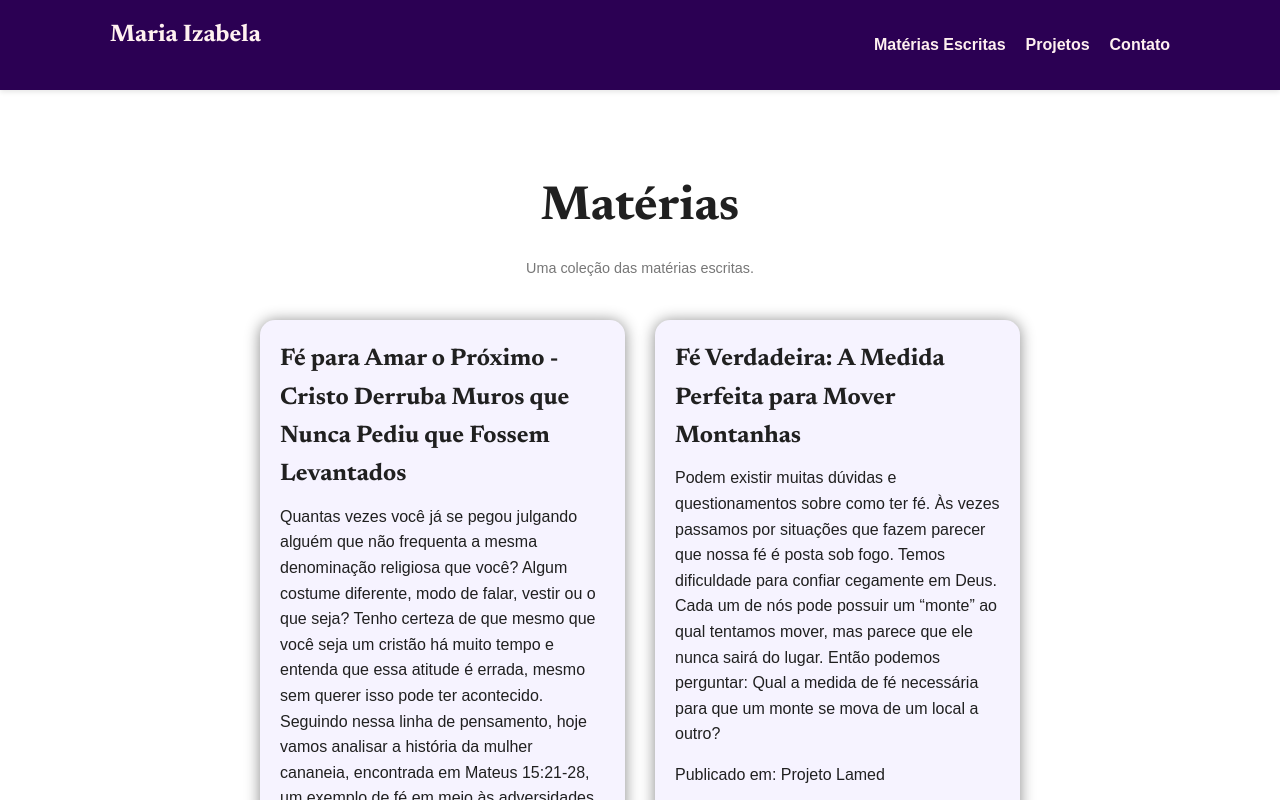
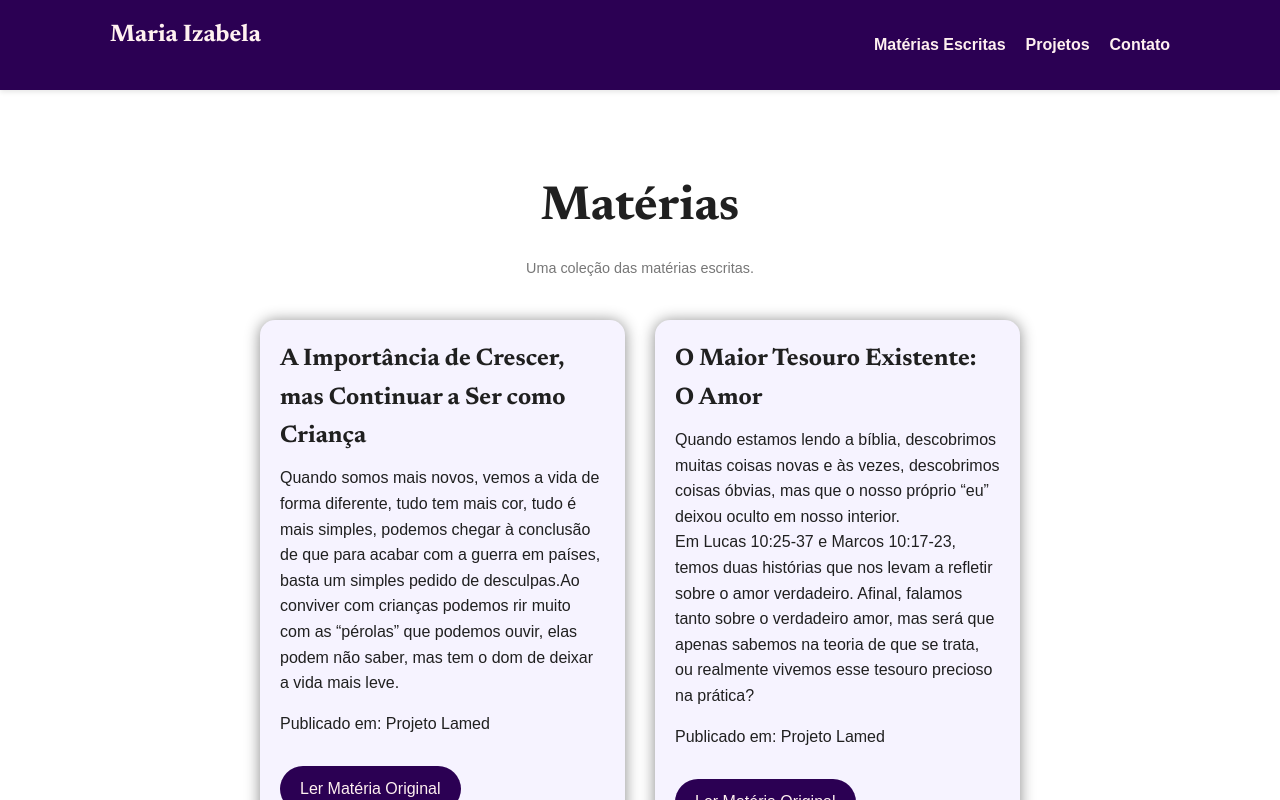
Before and after one commit to mat-dgruber/jornalismo-Angular, an Angular app: page /artigos in a window 1280 px wide. Shown: the top 800 px of the page. Built offline with nearby package versions, Linux system fonts and the light colour scheme; a web font is replaced by a local one.

Commit message:
Update artigos.ts

```diff
--- a/src/app/artigos/artigos.ts
+++ b/src/app/artigos/artigos.ts
@@ -21,8 +21,8 @@ export class Artigos implements OnInit {
   articles: Article[] = []; // Variável para armazenar o array de artigos
 
   ngOnInit(): void {
-      // Atribua o array de artigos à sua variável
-      this.articles = articles;
+    // Atribua o array de artigos à sua variável em ordem inversa
+    this.articles = articles.slice().reverse();
   }
 } {
 
```
